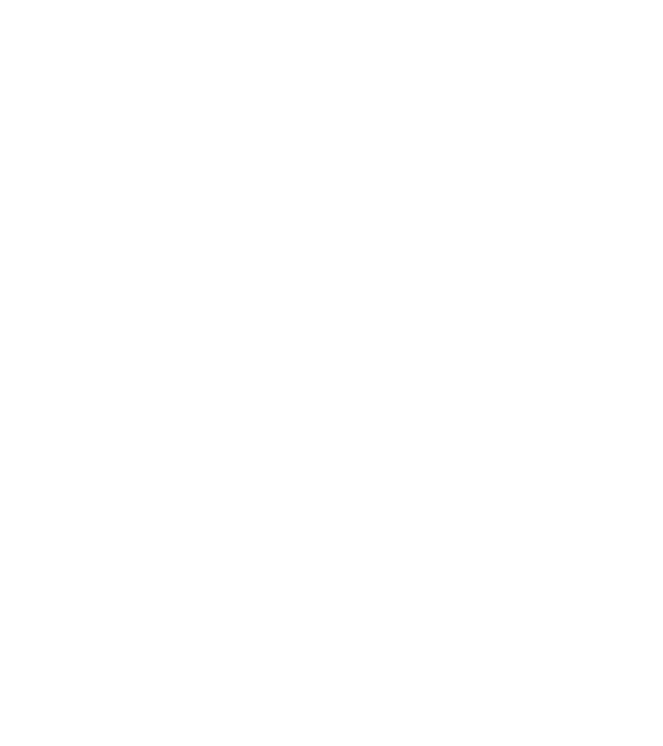
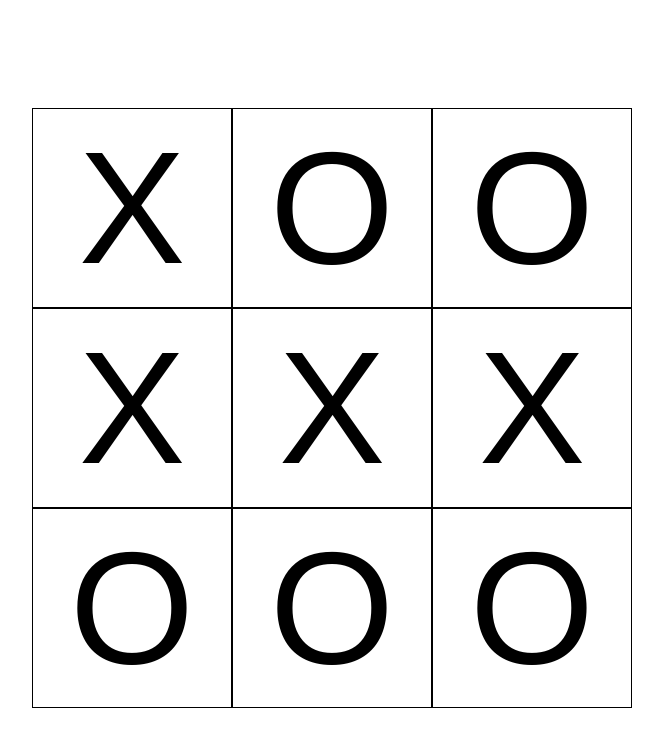
Before and after one commit to CGfrac/tic-tac-toe, a plain HTML site: page index.html in a window 1280 px wide. Shown: the whole page, without its empty margins (308-971 px from the left). Drawn offline with Linux system fonts and the light colour scheme.

Commit message:
Display board on webpage

```diff
--- a/index.html
+++ b/index.html
@@ -6,9 +6,9 @@
     <meta name="viewport" content="width=device-width, initial-scale=1.0">
     <title>Tic Tac Toe</title>
     <link rel="stylesheet" href="./style.css">
-    <script src="./script.js"></script>
+    <script src="./script.js" defer></script>
 </head>
 <body>
-
+    <div id="board"></div>
 </body>
 </html>
--- a/script.js
+++ b/script.js
@@ -7,3 +7,27 @@ const gameBoard = (() => {
         getBoard
     };
 })();
+
+const displayController = (() => {
+    const drawboard = () => {
+        const boardArray = gameBoard.getBoard();
+        const boardContainer = document.querySelector('#board');
+
+        for (const item of boardArray) {
+            const cell = document.createElement('div');
+            cell.classList.add('cell');
+
+            const cellContent = document.createElement('span');
+            cellContent.textContent = item;
+
+            cell.appendChild(cellContent);
+            boardContainer.appendChild(cell);
+        }
+    }
+
+    return {
+        drawboard
+    };
+})();
+
+displayController.drawboard();
--- a/style.css
+++ b/style.css
@@ -0,0 +1,30 @@
+:root {
+    --board-side-length: 600px;
+}
+
+body {
+    height: 100vh;
+    display: flex;
+    justify-content: center;
+    align-items: center;
+    font-family: sans-serif;
+}
+
+#board {
+    height: var(--board-side-length);
+    width: var(--board-side-length);
+    display: grid;
+    grid-template-columns: repeat(3, 1fr);
+    grid-template-rows: repeat(3, 1fr);
+}
+
+.cell {
+    border: 1px solid #000;
+    display: flex;
+    justify-content: center;
+    align-items: center;
+}
+
+.cell > span {
+    font-size: 10rem;
+}
```
